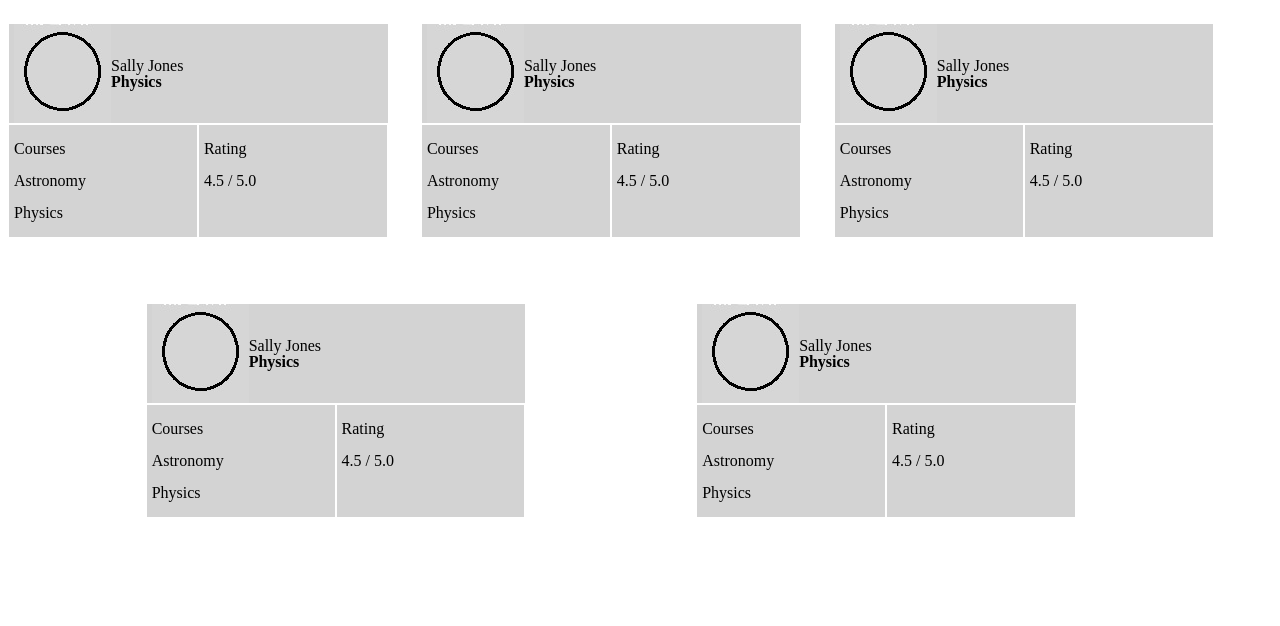
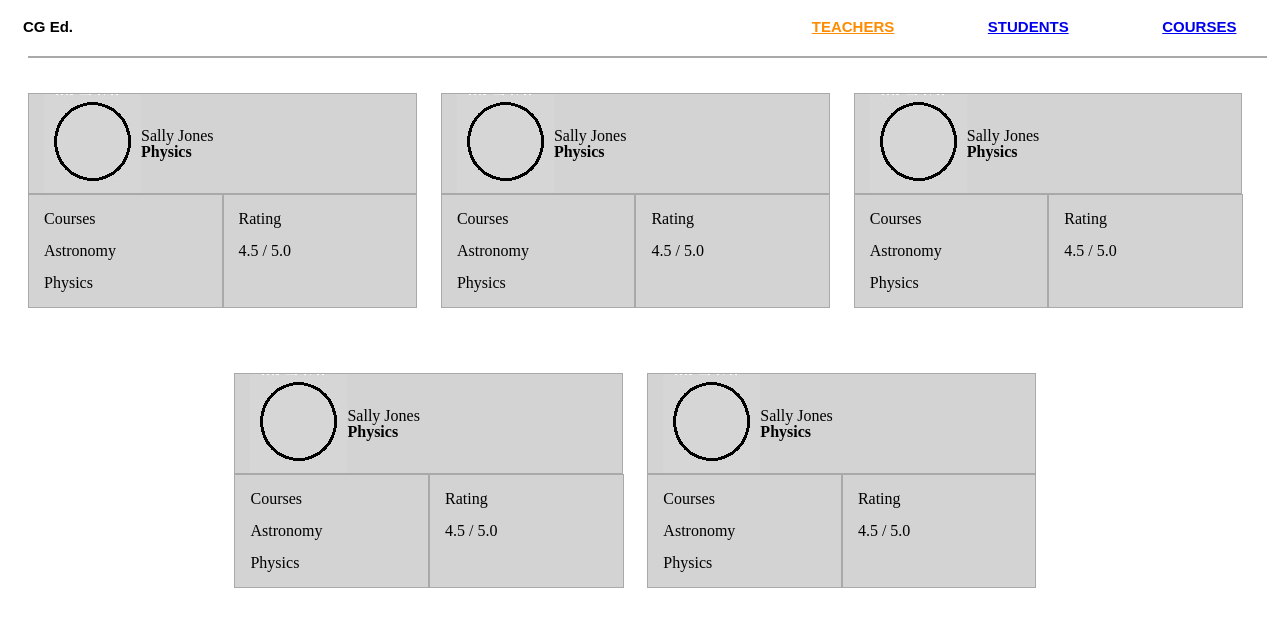
Before and after one commit to rdurr1027/CG_Education, a plain HTML site: page teacher.html in a window 1280 px wide. Drawn offline with Linux system fonts and the light colour scheme.

Commit message:
Add files via upload

```diff
--- /dev/null
+++ b/js/main.js
@@ -0,0 +1 @@
+console.log("This file is linked!");
--- a/styles/main.css
+++ b/styles/main.css
@@ -1,3 +1,24 @@
+.heading {
+  display: inline-flex;
+  justify-content: space-between;
+  width:  96%;
+  font-size: 15px;
+  font-weight: 600;
+  font-family: Arial;
+  margin: 10px 0 0 15px
+}
+
+.links{
+  display: flex;
+  justify-content: space-between;
+  width: 35%;
+}
+
+.colorLink a {
+  color: darkorange;
+  font-weight: 700;
+}
+
 .flex-container-teacher, .flex-container-student, .flex-container-course  {
   display: flex;
   height: auto;
@@ -5,11 +26,18 @@
   flex-wrap: wrap;
   line-height: 1;
   box-sizing: border-box;
-  justify-content: space-evenly;
+  justify-content: space-around;
+  margin: 20px 0 0 20px;
+  border-top: solid 2px darkgray;
+  padding-top: 20px;
 }
 
 .flex-container-course  {
   justify-content: space-between;
+}
+
+.flex-container-teacher   {
+  justify-content: center;
 }
 
 .first-container, .second-container, .third-container, .fourth-container, .fifth-container {
@@ -33,19 +61,19 @@
   margin: 15px 0 50px;
 }
 
-#theSpread, #studentSpread, #courseSpread {
-  width: 90.5%;
+#teacherSpread, #studentSpread, #courseSpread {
+  width: 90%;
   display: flex;
   align-items: center;
 }
 
 .flex-item {
   background-color: lightgrey;
-  width: 44.3%;
+  width: 43%;
   height: auto;
   margin: 0;
-  border: 1px solid #fff;
-  padding-left: 5px;
+  border: 1px solid darkgrey;
+  padding-left: 15px;
 }
 
 .flex-item-student {
@@ -53,16 +81,20 @@
   width: 90%;
   height: auto;
   margin: 0;
-  border: 1px solid #fff;
+  border: 1px solid darkgrey;
   flex-flow: column;
+}
+
+.Email, .GPA, .Courses {
+  text-indent:  10%;
 }
 
 .flex-item-course {
   background-color: lightgrey;
-  width: 45%;
+  width: 43%;
   height: auto;
   margin: 0;
-  border: 1px solid #fff;
+  border: 1px solid darkgrey;
   flex-flow: column;
   padding-left: 10px;
 }
--- a/teacher.html
+++ b/teacher.html
@@ -1,13 +1,27 @@
 <!DOCTYPE html>
 <html>
   <head>
-    <title>Teachers</title>
+    <title>Teacher</title>
     <link href='./styles/main.css' media='all' rel='stylesheet'>
+    <script src="./js/main.js"></script>
+    <header class="heading">CG Ed.
+    <div class="links">
+      <div class="colorLink">
+        <a href="teacher.html">TEACHERS</a>
+      </div>
+      <div>
+        <a href="student.html">STUDENTS</a>
+      </div>
+      <div>
+        <a href="courses.html">COURSES</a>
+      </div>
+    </div>
+    </header>
   </head>
-  <body>
+  <body id="teacherPage">
     <div class="flex-container-teacher">
         <div class="first-container">
-          <div class="flex-item" id="theSpread">
+          <div class="flex-item" id="teacherSpread">
             <img src="./images/circle.jpg" >
             <p class="teacher">
               <span class="name">Sally Jones</span>
@@ -26,7 +40,7 @@
         </div>
 
         <div class="second-container">
-          <div class="flex-item" id="theSpread">
+          <div class="flex-item" id="teacherSpread">
             <img src="./images/circle.jpg" >
             <p class="teacher">
               <span class="name">Sally Jones</span>
@@ -45,7 +59,7 @@
         </div>
 
         <div class="third-container">
-          <div class="flex-item" id="theSpread">
+          <div class="flex-item" id="teacherSpread">
             <img src="./images/circle.jpg" >
             <p class="teacher">
               <span class="name">Sally Jones</span>
@@ -64,7 +78,7 @@
         </div>
 
         <div class ="fourth-container">
-          <div class="flex-item" id="theSpread">
+          <div class="flex-item" id="teacherSpread">
             <img src="./images/circle.jpg" >
             <p class="teacher">
               <span class="name">Sally Jones</span>
@@ -83,7 +97,7 @@
         </div>
 
         <div class="fifth-container">
-          <div class="flex-item" id="theSpread">
+          <div class="flex-item" id="teacherSpread">
             <img src="./images/circle.jpg" >
             <p class="teacher">
               <span class="name">Sally Jones</span>
```
Also changed, not shown: courses.html (+18 -5 lines), student.html (+15 -2 lines).
